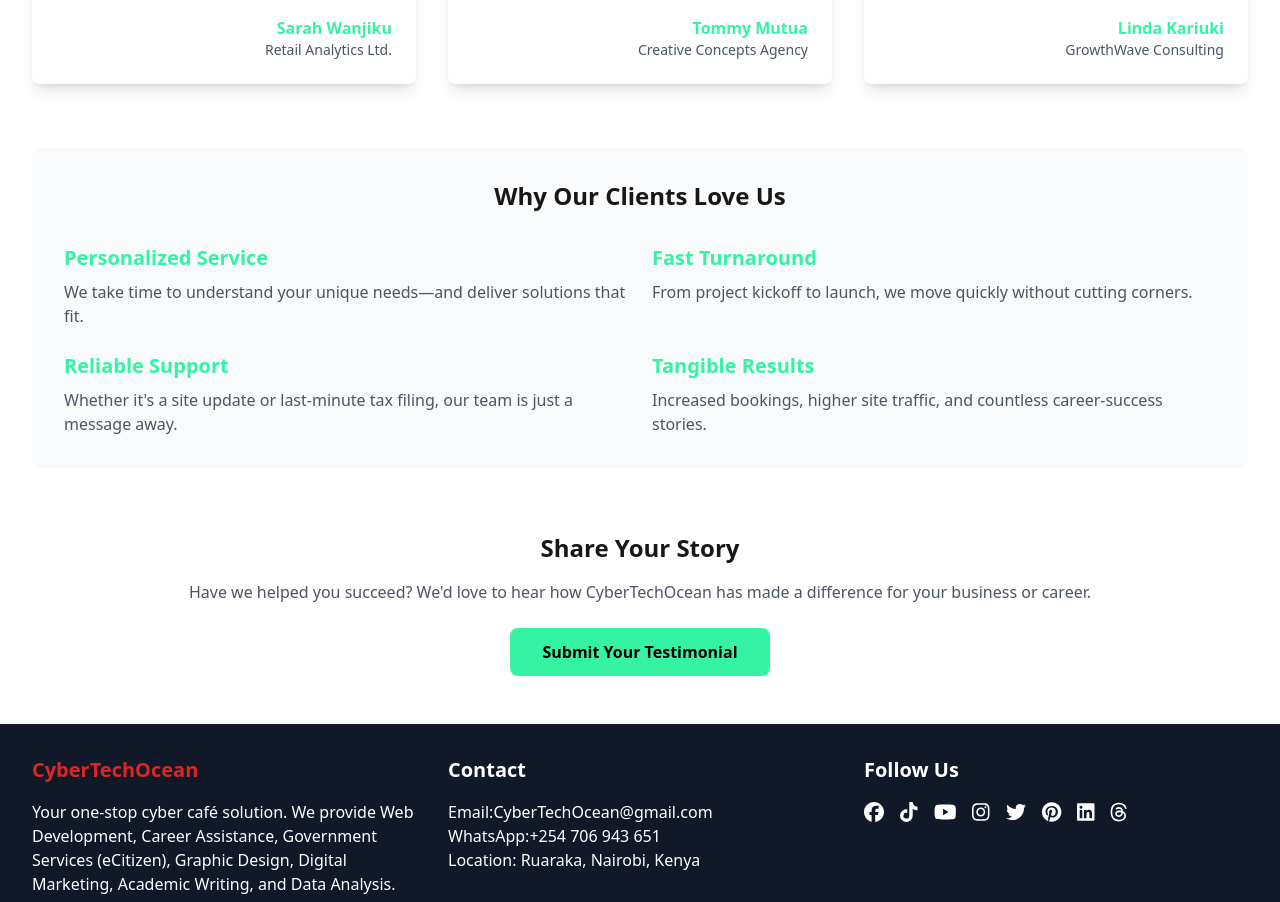
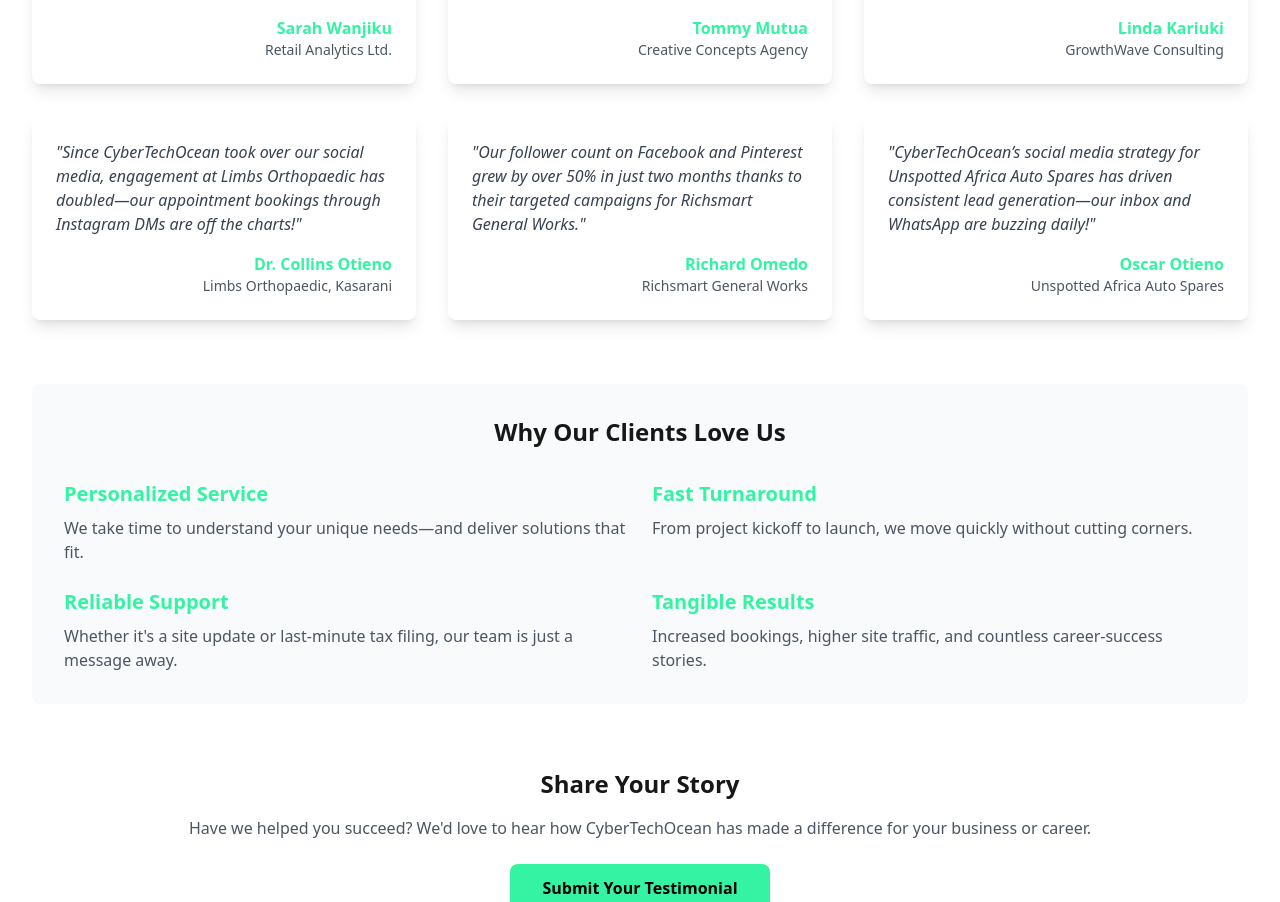
Before and after one commit to LawiOtieno/cybertechocean, a React (Vite) app: page /testimonials in a window 1280 px wide. Shown: the part 884-1786 px from the top of the page. Built offline with nearby package versions, Linux system fonts and the light colour scheme.

Commit message:
Cyber Tech Ocean - Testimonial page update

```diff
--- a/src/pages/Testimonials.tsx
+++ b/src/pages/Testimonials.tsx
@@ -46,6 +46,22 @@
       quote: "Working with CyberTechOcean on our digital marketing campaign was a game changer—we saw a 40% increase in leads.",
       author: "Linda Kariuki",
       company: "GrowthWave Consulting"
+    },
+    // Social media management testimonials
+    {
+      quote: "Since CyberTechOcean took over our social media, engagement at Limbs Orthopaedic has doubled—our appointment bookings through Instagram DMs are off the charts!",
+      author: "Dr. Collins Otieno",
+      company: "Limbs Orthopaedic, Kasarani"
+    },
+    {
+      quote: "Our follower count on Facebook and Pinterest grew by over 50% in just two months thanks to their targeted campaigns for Richsmart General Works.",
+      author: "Richard Omedo",
+      company: "Richsmart General Works"
+    },
+    {
+      quote: "CyberTechOcean’s social media strategy for Unspotted Africa Auto Spares has driven consistent lead generation—our inbox and WhatsApp are buzzing daily!",
+      author: "Oscar Otieno",
+      company: "Unspotted Africa Auto Spares"
     }
   ];
 
```
